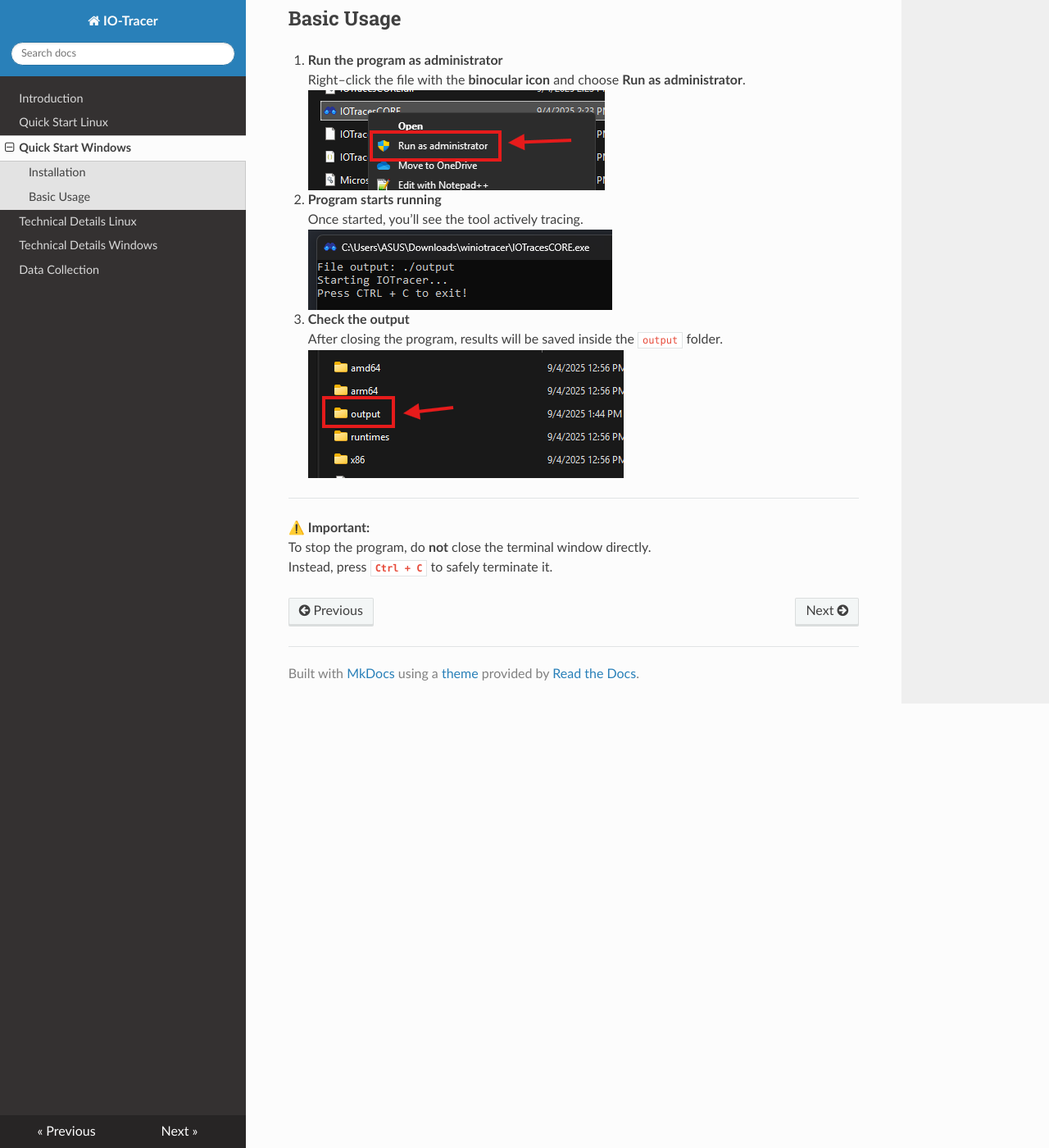
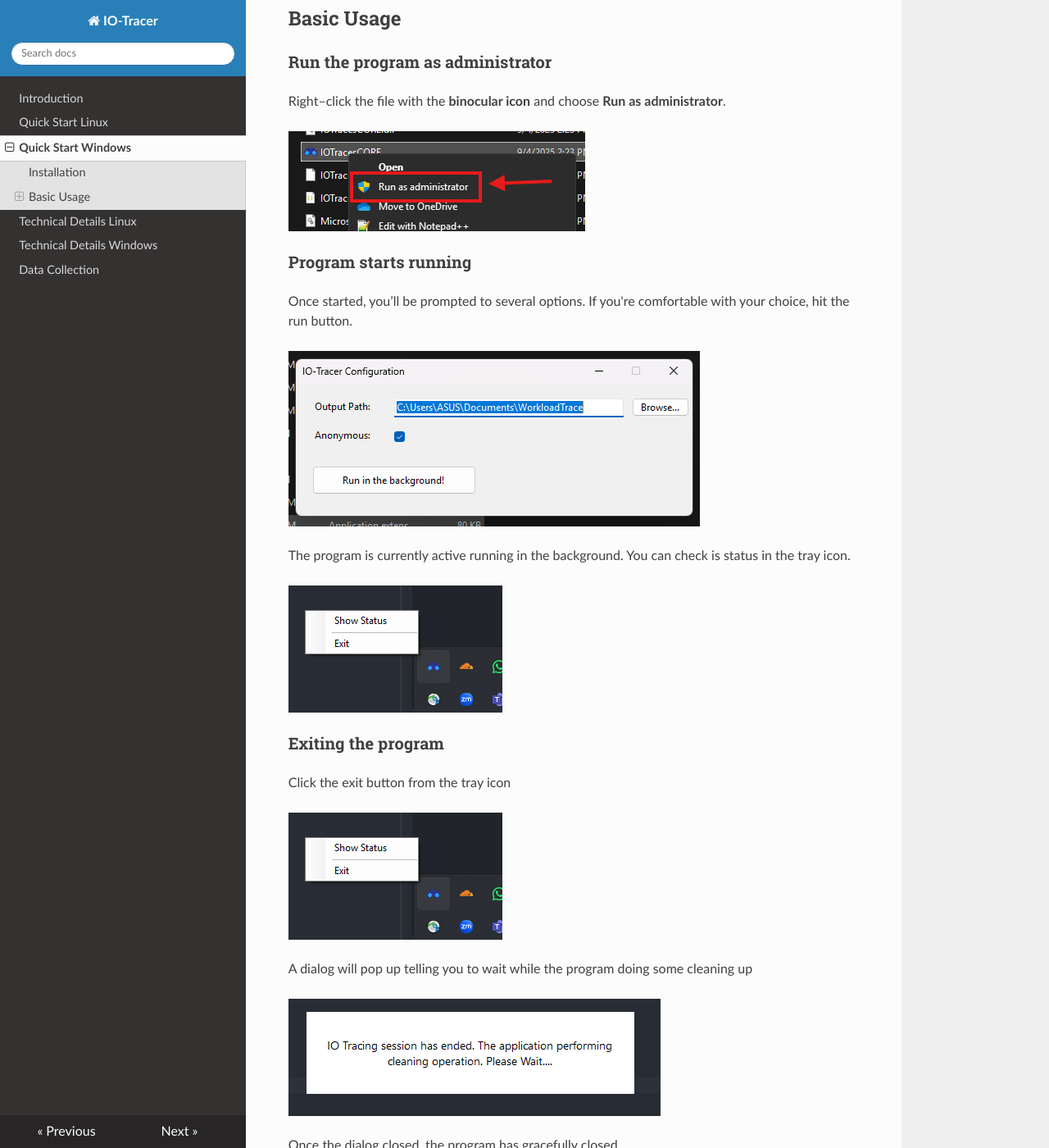
Before and after one commit to cacheMon/iotracerdocs, an MkDocs documentation site: the page built from docs/startwin.md, in a window 1280 px wide and 1400 px high, scrolled down 892 px. Shown: the whole window at 82% size. Built offline with MkDocs 1.6.1, drawn with Linux system fonts in a browser that asks for light colours; nearby versions of some CDN libraries; some of the changed text lies outside the part shown.

Commit message:
update docs with ui

```diff
--- a/docs/startwin.md
+++ b/docs/startwin.md
@@ -1,7 +1,7 @@
 # Quick Start Guide | Windows
 
 🎥 Here’s a quick video guide on installation and usage:
-[Quick Start | IO Tracer for Windows](https://youtu.be/un5Czsti2S4)
+[Quick Start | IO Tracer for Windows](https://youtu.be/17Iba8GJqCA)
 
 ---
 
@@ -14,26 +14,43 @@
    We recommend placing it under the **Documents** folder for easy access.
    ![Move to Documents](./img/filedoc.png)
 
-✅ **Installation complete!**
+**Installation complete!**
 
 ---
 
 ## Basic Usage
 
-1. **Run the program as administrator**
-   Right–click the file with the **binocular icon** and choose **Run as administrator**.
-   ![Run as Administrator](./img/runadmin.png)
+### Run the program as administrator
+Right–click the file with the **binocular icon** and choose **Run as administrator**.
 
-2. **Program starts running**
-   Once started, you’ll see the tool actively tracing.
-   ![Program Running](./img/programrun.png)
+![Run as Administrator](./img/runadmin.png)
 
-3. **Check the output**
-   After closing the program, results will be saved inside the `output` folder.
-   ![Output Folder](./img/outputfolder.png)
+### Program starts running
+Once started, you’ll be prompted to several options. If you're comfortable with your choice, hit the run button.
+
+![Program Running](./img/programrun.png)
+
+The program is currently active running in the background. You can check is status in the tray icon.
+
+![Tray Status](./img/trayicon.png)
+
+### Exiting the program
+Click the exit button from the tray icon
+
+![Tray Status](./img/trayicon.png)
+
+A dialog will pop up telling you to wait while the program doing some cleaning up
+
+![dialog](./img/dialog.png)
+
+Once the dialog closed, the program has gracefully closed.
+
+### Check the output
+If you close the program properly, results will be saved inside the `output` path you have set!
+
+![Output Folder](./img/outputfolder.png)
 
 ---
 
 ⚠️ **Important:**
-To stop the program, do **not** close the terminal window directly.
-Instead, press **`Ctrl + C`** to safely terminate it.
+It's better for us to close the program if you want to shut your device. We'd like to prevent corruption happening in the data collection process 😉.
```
Also changed, not shown: docs/img/dialog.png (added), docs/img/outputfolder.png, docs/img/programrun.png, docs/img/trayicon.png (added).
